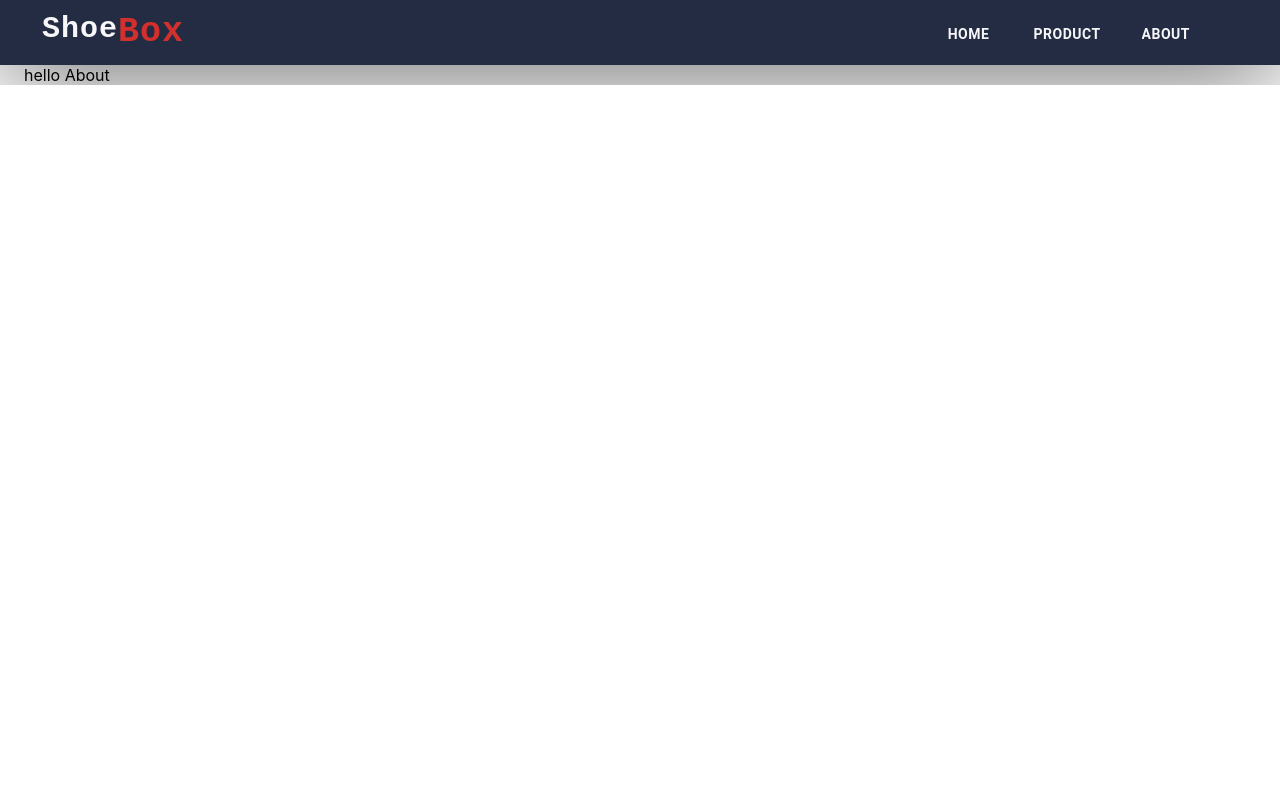
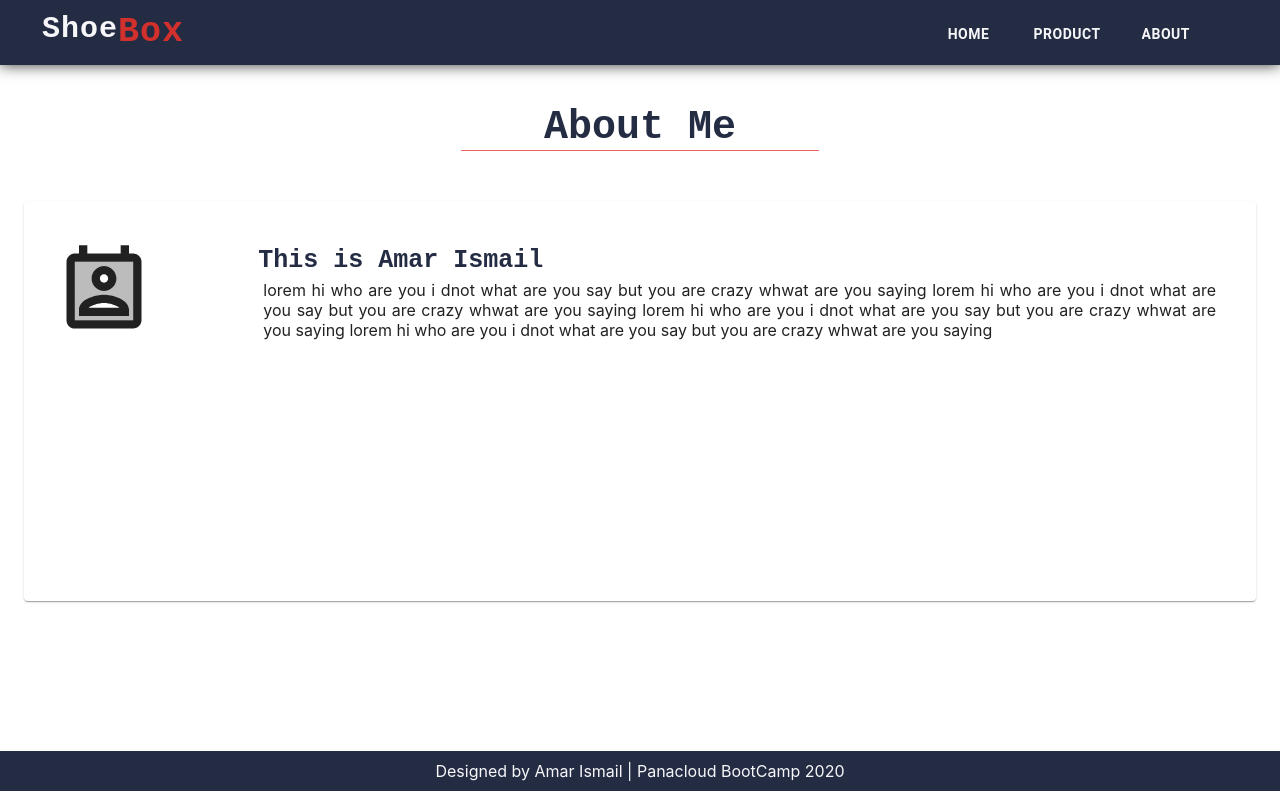
Before and after one commit to amarismail522-zz/shoestore-reactapp, a React (Create React App) app: page /About in a window 1280 px wide. Built offline with nearby package versions, Linux system fonts and the light colour scheme.

Commit message:
completed full UI
completed all components UI

```diff
--- a/src/App.css
+++ b/src/App.css
@@ -12,7 +12,7 @@
   justify-content: space-between;
   background-color: #242c44;
   padding: 12px;
-  box-shadow: 0px 0px 100px 0px rgba(0, 0, 0, 0.8) ;
+  box-shadow: 0px 0px 14px 0px rgba(0, 0, 0, 0.8) ;
   box-sizing: border-box;
   /* position: fixed;   */
 }
@@ -55,7 +55,7 @@
   background-repeat: none;
   background-size:cover;
   max-width: 100%;
-  height: 80vh;
+  height: auto;
   box-sizing: border-box;
   box-shadow: 0px 0px 20px 0px rgba(0, 0, 0, 0.7);
   /* padding: 290px 89px ; */
@@ -66,7 +66,7 @@
   color:#F7F7F9;
   font-family: monospace;
   font-size: 20px;
-  margin: 290px 0px 0px 60px;
+  margin: 290px 0px 150px 60px;
 
 }
 .overlay{
@@ -94,21 +94,24 @@
   display: flex;
   flex-direction: column;
   justify-content: center;
+  margin: 30px auto 10px auto;
+
 }
+
 .homeText h1{
   font-family: monospace;
   font-weight: 800;
-  font-size: 30px;
+  font-size: 33px;
   color: #242c44;
   justify-content: center;
   text-align: center;
-  margin: 23px auto 10px auto;
   padding: 2px
 }
 
 .divider{
   width: 30%;
   background: #e76462 !important;
+  top: 4px;
 
 }
 
@@ -117,9 +120,12 @@
   flex-direction: row;
   justify-content: center;
   padding: 20px 10px;
+  margin-bottom: 30px;
 }
 .productCard{
   margin: 12px 0px 0px 0px ;
+  box-sizing: border-box;
+  box-shadow: 10px rgba(0, 0, 0, 0.9)  !important;
 
 }
 
@@ -140,3 +146,72 @@
   background-image:url('../src/images/banner1.jpg') ;
   height: 25vh ;
 }
+
+
+
+/* product component
+
+.product{
+  background-color: #fff;
+} */
+
+.productHeading, .aboutHeading{
+  font-family: monospace;
+  font-size: 20px;
+  padding: 20px;
+  text-align: center;
+  color: #242c44;
+  display: flex;
+  flex-direction: column;
+  justify-content:center;
+  align-items: center;
+  margin-top: 20px;
+}
+
+.aboutCard{
+  height: 50vh;
+  padding: 40px 30px 30px 30px ;
+  margin-top: 30px;
+  margin-bottom: 150px;
+  box-sizing: border-box !important;
+  box-shadow: 100px rgba(0, 0, 0, 0.9) !important;
+}
+.aboutIcon{
+  font-size: 100px !important;
+}
+
+.aboutContent{
+  display: flex;
+  flex-direction:row ;
+  /* justify-content: center; */
+}
+.aboutDesc{
+  display: flex;
+  flex-direction: column;
+  padding: 5px;
+}
+.aboutDesc h1{
+  font-family: monospace;
+  font-size: 25px;
+  color: #242c44;
+}
+.aboutDesc p{
+  padding: 5px;
+  text-align: justify;
+
+}
+
+
+
+
+
+/* footer */
+
+.footer{
+  max-width: 100%;
+  background-color: #242c44;
+  color:#F7F7F9;
+  text-align: center;
+  padding: 10px 0px;
+
+}
--- a/src/Components/About.js
+++ b/src/Components/About.js
@@ -1,10 +1,33 @@
 import React from 'react'
-import Container from '@material-ui/core/Container';
-
+import { Container, Divider, Grid, Card } from '@material-ui/core';
+import PermContactCalendarTwoToneIcon from '@material-ui/icons/PermContactCalendarTwoTone';
 export default function About() {
     return (
         <Container>
-           hello About
+            <div className="aboutHeading">
+                <h1>About Me</h1>
+                <Divider className="divider" />
+            </div>
+            <Card className="aboutCard">
+                <Grid container spacing={3}>
+                    <Grid item xs={12} sm={2}>
+                        <div>
+                            <PermContactCalendarTwoToneIcon className="aboutIcon" />
+                        </div>
+                    </Grid>
+                    <Grid item xs={12} sm={10}>
+
+
+                        <div className="aboutDesc">
+                            <h1>This is Amar Ismail</h1>
+                            <p>lorem hi who are you i dnot what are you say but you are crazy whwat are you saying lorem hi who are you i dnot what are you say but you are crazy whwat are you saying lorem hi who are you i dnot what are you say but you are crazy whwat are you saying lorem hi who are you i dnot what are you say but you are crazy whwat are you saying </p>
+                        </div>
+
+                    </Grid>
+
+                </Grid>
+            </Card>
+
         </Container>
     )
 }
--- /dev/null
+++ b/src/Components/Footer.js
@@ -0,0 +1,9 @@
+import React from 'react'
+
+export default function Footer() {
+    return (
+        <div className="footer">
+            <p>Designed by Amar Ismail | Panacloud BootCamp 2020</p>
+        </div>
+    )
+}
--- a/src/Components/Product.js
+++ b/src/Components/Product.js
@@ -1,9 +1,49 @@
 import React from 'react'
+
+import { Button, Divider, Grid, Container } from '@material-ui/core';
+import ProductCard from './ProductCard';
 
 export default function Product() {
     return (
-        <div>
-            Welcome to product
+        <div className="product">
+            <div className="productHeading">
+                <h1>Fresh Products</h1>
+                <Divider className="divider" />
+            </div>
+            <Container>
+                <div>
+                    {/* <div className="homeText">
+                        <h1>Latest Products</h1>
+                        <Divider className="divider" />
+                    </div> */}
+                    <div className="productSection">
+                        <Grid container spacing={3}>
+                            <Grid item xs={12} sm={4}>
+                                <ProductCard />
+                            </Grid>
+                            <Grid item xs={12} sm={4}>
+                                <ProductCard />
+                            </Grid>
+                            <Grid item xs={12} sm={4}>
+                                <ProductCard />
+                            </Grid>
+                            <Grid item xs={12} sm={4}>
+                                <ProductCard />
+                            </Grid>
+                            <Grid item xs={12} sm={4}>
+                                <ProductCard />
+                            </Grid>
+                            <Grid item xs={12} sm={4}>
+                                <ProductCard />
+                            </Grid>
+                        </Grid>
+                    </div>
+                </div>
+            </Container>
+
+
         </div>
+
+
     )
 }
--- a/src/Router.js
+++ b/src/Router.js
@@ -8,6 +8,7 @@ import Home from './Components/Home'
 import Navbar from './Components/Navbar'
 import Product from './Components/Product'
 import About from './Components/About'
+import Footer from './Components/Footer';
 
 
 export default function RouterConfig() {
@@ -25,6 +26,7 @@ export default function RouterConfig() {
                     <About />
                 </Route>
             </Switch>
+            <Footer />
         </Router>
     )
 }
```
Also changed, not shown: src/Components/Home.js (+4 -3 lines).
